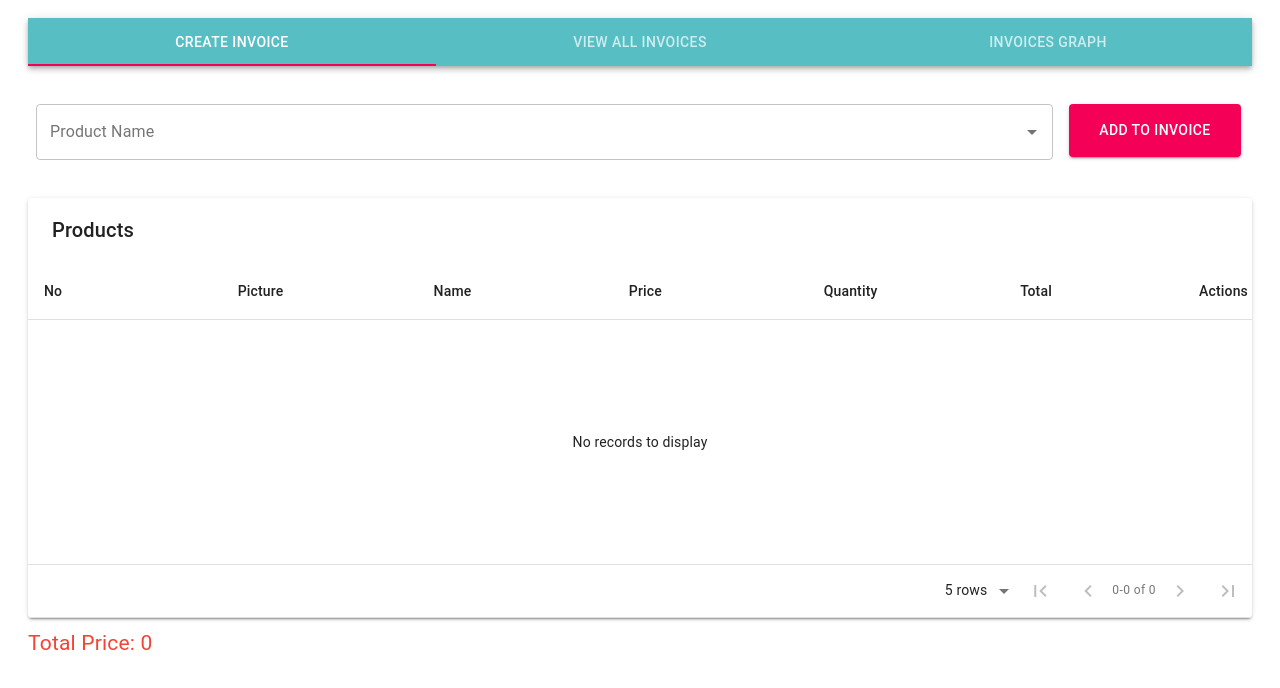
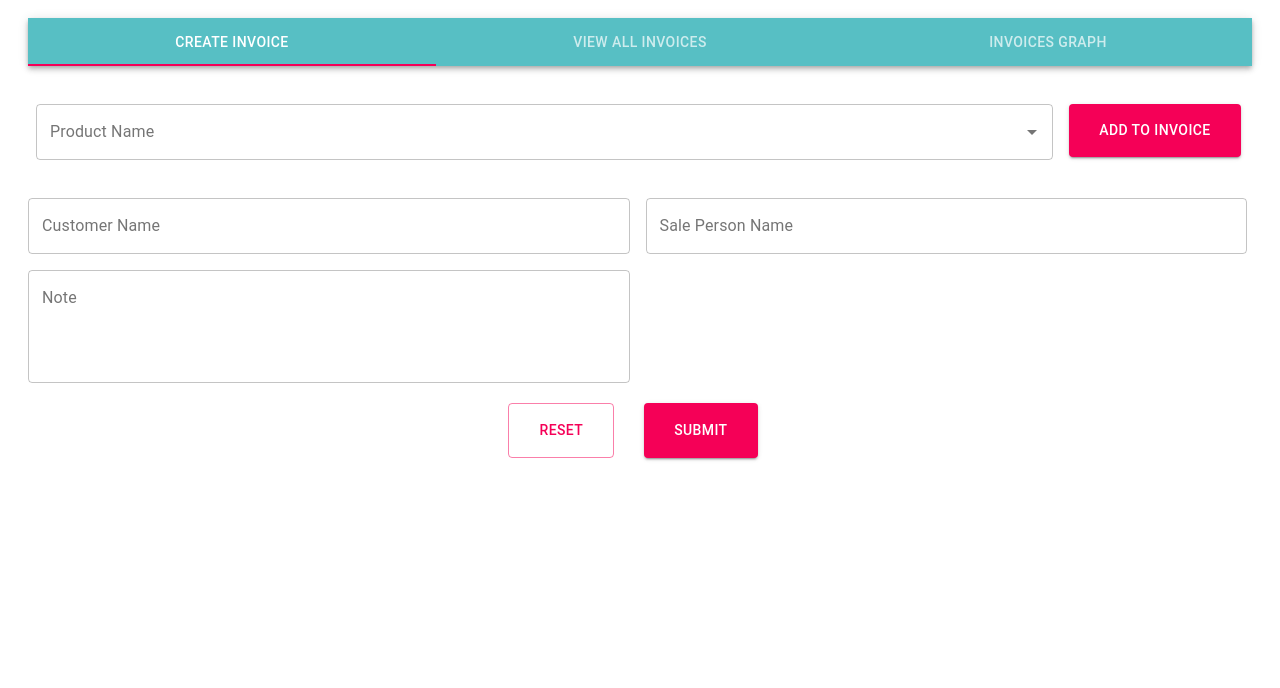
Before and after one commit to soezayar3/invoice_client, a React (Create React App) app: page / in a window 1280 px wide. Shown: the top 688 px of the page. Built offline with nearby package versions, Linux system fonts and the light colour scheme.

Commit message:
Add Additional Text Fields To Create Invoice Component

```diff
--- a/src/components/CreateInvoice.jsx
+++ b/src/components/CreateInvoice.jsx
@@ -100,6 +100,10 @@ const CreateInvoice = () => {
     const [products, setProducts] = useState([]);
     const [totalPrice, setTotalPrice] = useState(0);
 
+    const [customerName, setCustomerName] = useState("");
+    const [salePersonName, setSalePersonName] = useState("");
+    const [note, setNote] = useState("");
+
     useEffect(() => {
         let _total = 0;
         products.map((product) => (_total += product?.total));
@@ -144,9 +148,17 @@ const CreateInvoice = () => {
         setProducts([..._products]);
     };
 
+    const onReset = () => {
+        setProducts([]);
+        setTotalPrice(0);
+        setCustomerName("");
+        setSalePersonName("");
+        setNote("");
+    };
+
     return (
         <div style={{ margin: "30px auto" }}>
-            <Grid container spacing={2} fullWidth style={{ margin: "0 auto" }}>
+            <Grid container spacing={2} fullWidth style={{ margin: "0 auto" }} justifyContent="center">
                 <Grid item xs={12} lg={10}>
                     <Autocomplete
                         fullWidth
@@ -197,6 +209,7 @@ const CreateInvoice = () => {
                     </Button>
                 </Grid>
             </Grid>
+            {totalPrice !== 0 && (
                 <div style={{ marginTop: "30px" }}>
                     <MaterialTable
                         tableRef={tableRef}
@@ -239,6 +252,63 @@ const CreateInvoice = () => {
                         Total Price: {totalPrice}
                     </Typography>
                 </div>
+            )}
+            <div style={{ margin: "30px 5px 0 0" }}>
+                <Grid container spacing={2} fullWidth>
+                    <Grid item xs={12} md={6}>
+                        <TextField
+                            fullWidth
+                            color="secondary"
+                            label="Customer Name"
+                            variant="outlined"
+                            value={customerName}
+                            onChange={(e) => setCustomerName(e.target.value)}
+                        />
+                    </Grid>
+                    <Grid item xs={12} md={6}>
+                        <TextField
+                            fullWidth
+                            color="secondary"
+                            label="Sale Person Name"
+                            variant="outlined"
+                            value={salePersonName}
+                            onChange={(e) => setSalePersonName(e.target.value)}
+                        />
+                    </Grid>
+                    <Grid item xs={12} md={6}>
+                        <TextField
+                            fullWidth
+                            color="secondary"
+                            label="Note"
+                            variant="outlined"
+                            value={note}
+                            onChange={(e) => setNote(e.target.value)}
+                            multiline
+                            rows={4}
+                        />
+                    </Grid>
+                </Grid>
+            </div>
+            <Grid container spacing={2} fullWidth style={{ margin: "20px auto" }} justifyContent="center">
+                <Button
+                    style={{ padding: "14px 30px" }}
+                    variant="outlined"
+                    color="secondary"
+                    onClick={onReset}
+                    size="medium"
+                >
+                    Reset
+                </Button>
+                <Button
+                    style={{ padding: "14px 30px", margin: "0 30px" }}
+                    variant="contained"
+                    color="secondary"
+                    onClick={onAdd}
+                    size="medium"
+                >
+                    Submit
+                </Button>
+            </Grid>
         </div>
     );
 };
```
Lines whose indentation alone changed are shown as unchanged.
